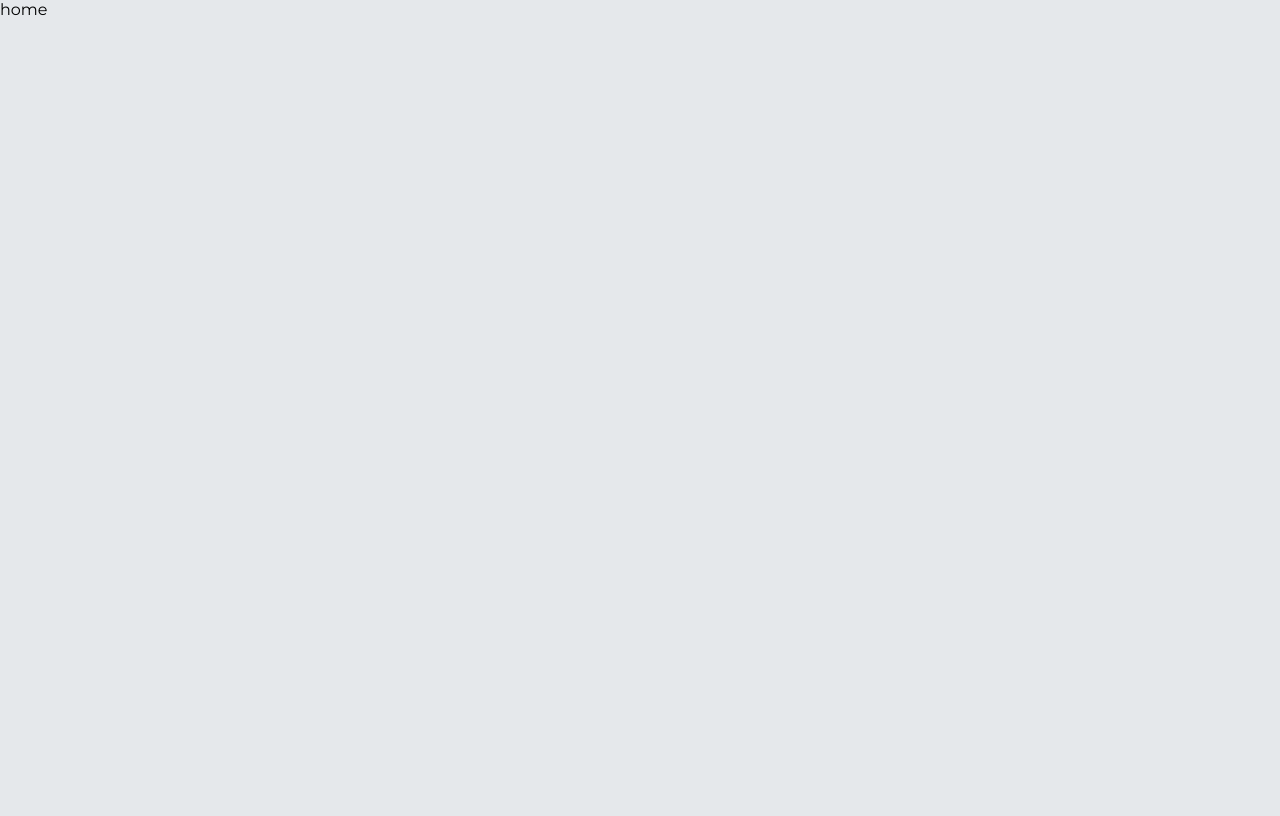
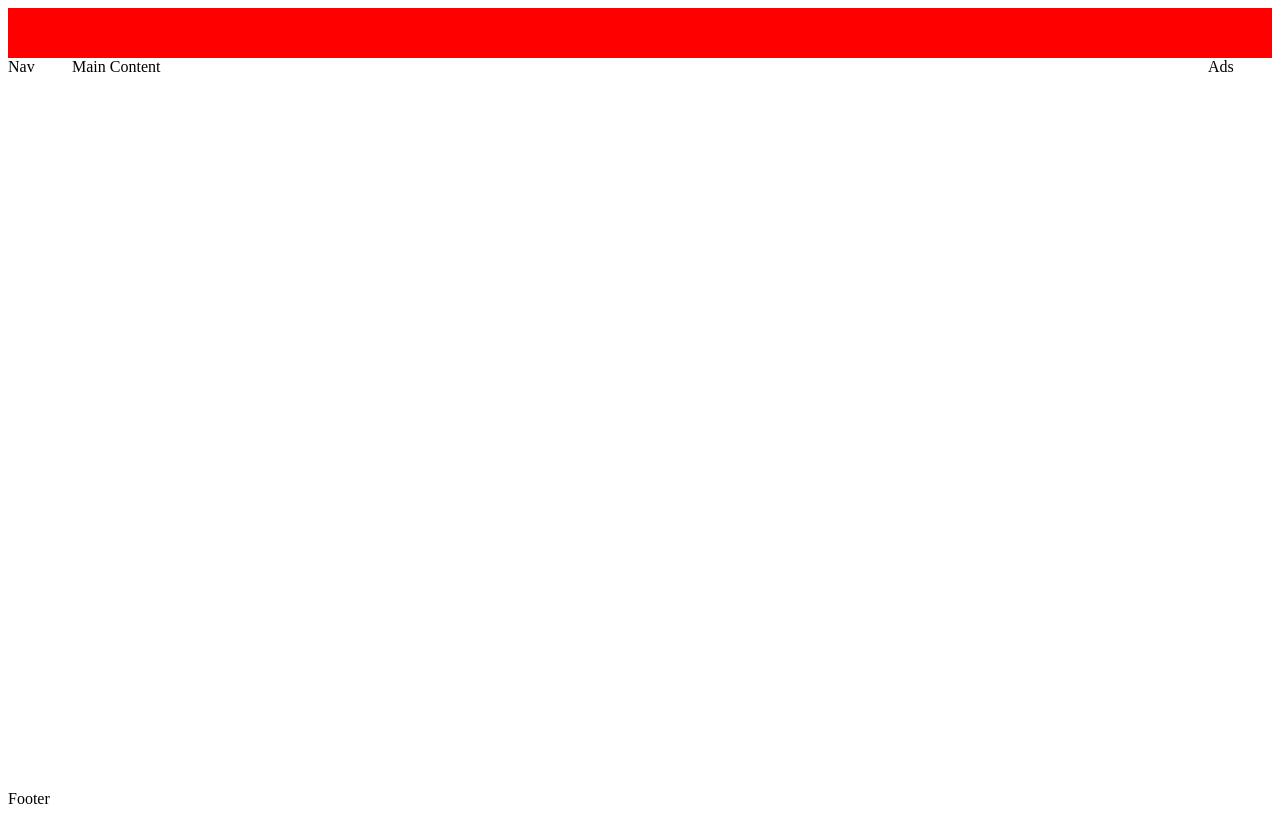
Before and after one commit to BrunoRodriguesNasc/cat-pages, a Next.js app: page /home in a window 1280 px wide. Built offline with nearby package versions, Linux system fonts and the light colour scheme.

Commit message:
Adicionando o layout da tela homme

```diff
--- /dev/null
+++ b/components/home/HomePageHeader.js
@@ -0,0 +1,13 @@
+import React from 'react'
+import { Box } from 'rebass'
+
+const HomePageHeader = () => {
+    return (
+        <Box sx={{
+            height: 50,
+            backgroundColor:'red'
+        }}></Box>
+    )
+}
+
+export default HomePageHeader
--- /dev/null
+++ b/components/home/HomePageLeft.js
@@ -0,0 +1,18 @@
+import React from 'react'
+import { Box } from 'rebass'
+
+const HomePageLeft = () => {
+    return (
+        <Box
+            sx={{
+                flexBasis: [
+                    'auto',
+                    64
+                ]
+            }}>
+            Ads
+        </Box>
+    )
+}
+
+export default HomePageLeft
--- /dev/null
+++ b/components/home/HomePageMain.js
@@ -0,0 +1,19 @@
+import React from 'react'
+import { Flex } from 'rebass'
+
+const HomePageMain = ({children}) => {
+    return (
+        <Flex
+            sx={{
+                flex: 1,
+                flexDirection: [
+                    'column',
+                    'row'
+                ]
+            }}>
+            {children}
+        </Flex>
+    )
+}
+
+export default HomePageMain;
--- /dev/null
+++ b/components/home/HomePageMainContent.js
@@ -0,0 +1,16 @@
+import React from 'react'
+import { Box } from 'rebass'
+
+const HomePageMainContent = () => {
+    return (
+        <Box
+            sx={{
+                flex: 1,
+                minWidth: 0
+            }}>
+            Main Content
+        </Box>
+    )
+}
+
+export default HomePageMainContent
--- /dev/null
+++ b/components/home/HomePageRight.js
@@ -0,0 +1,19 @@
+import React from 'react'
+import { Box } from 'rebass'
+
+const HomePageRight = () => {
+    return (
+        <Box
+            sx={{
+                flexBasis: [
+                    'auto',
+                    64
+                ],
+                order: -1
+            }}>
+            Nav
+        </Box>
+    )
+}
+
+export default HomePageRight
--- a/package.json
+++ b/package.json
@@ -9,13 +9,17 @@
     "lint": "next lint"
   },
   "dependencies": {
+    "@emotion/react": "^11.9.0",
+    "@mdx-js/react": "^2.1.1",
     "axios": "^0.27.2",
     "next": "12.1.4",
     "react": "18.0.0",
     "react-dom": "18.0.0",
     "react-hook-form": "^7.29.0",
+    "rebass": "^4.0.7",
     "sass": "^1.50.0",
-    "sweetalert2": "^11.4.8"
+    "sweetalert2": "^11.4.8",
+    "theme-ui": "^0.14.4"
   },
   "devDependencies": {
     "eslint": "8.12.0",
--- a/pages/home.js
+++ b/pages/home.js
@@ -1,9 +1,26 @@
 import React from 'react'
-
+import { Box, Flex } from 'rebass'
+import HomePageHeader from '../components/home/HomePageHeader'
+import HomePageLeft from '../components/home/HomePageLeft'
+import HomePageMain from '../components/home/HomePageMain'
+import HomePageMainContent from '../components/home/HomePageMainContent'
+import HomePageRight from '../components/home/HomePageRight'
 const home = () => {
-  return (
-    <div>home</div>
-  )
+    return (
+        <Flex
+            sx={{
+                flexDirection: 'column',
+                minHeight: '100vh'
+            }}>
+            <HomePageHeader />
+            <HomePageMain>
+                <HomePageMainContent />
+                <HomePageRight />
+                <HomePageLeft />
+            </HomePageMain>
+            <Box>Footer</Box>
+        </Flex>
+    )
 }
 
 export default home
--- a/styles/globals.css
+++ b/styles/globals.css
@@ -1,18 +1,18 @@
 @import url("https://fonts.googleapis.com/css2?family=Montserrat:wght@400;500;600&display=swap");
-* {
+/* * {
   padding: 0;
   -webkit-box-sizing: border-box;
           box-sizing: border-box;
   margin: 0;
-}
+} */
 
-body {
+/* body {
   height: 100%;
   width: 100%;
   display: -webkit-box;
   display: -ms-flexbox;
   display: flex;
-  background-color: #e5e8eb;
+  background-color: #1d1d1d;
   font-family: "Montserrat";
-}
+} */
 /*# sourceMappingURL=globals.css.map */
```
Also changed, not shown: components/home/HomePageFooter.js (added), 1 other file (tests, documents, lock files or other folders).
